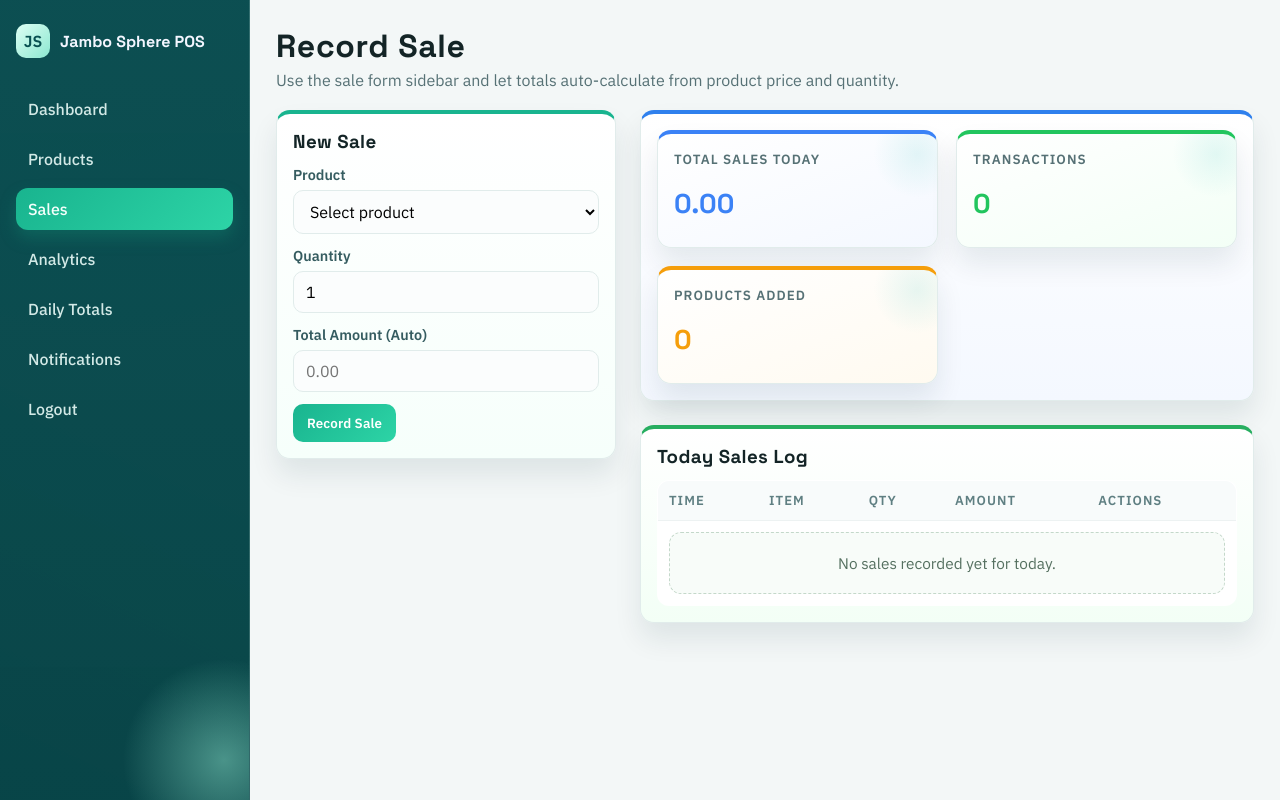
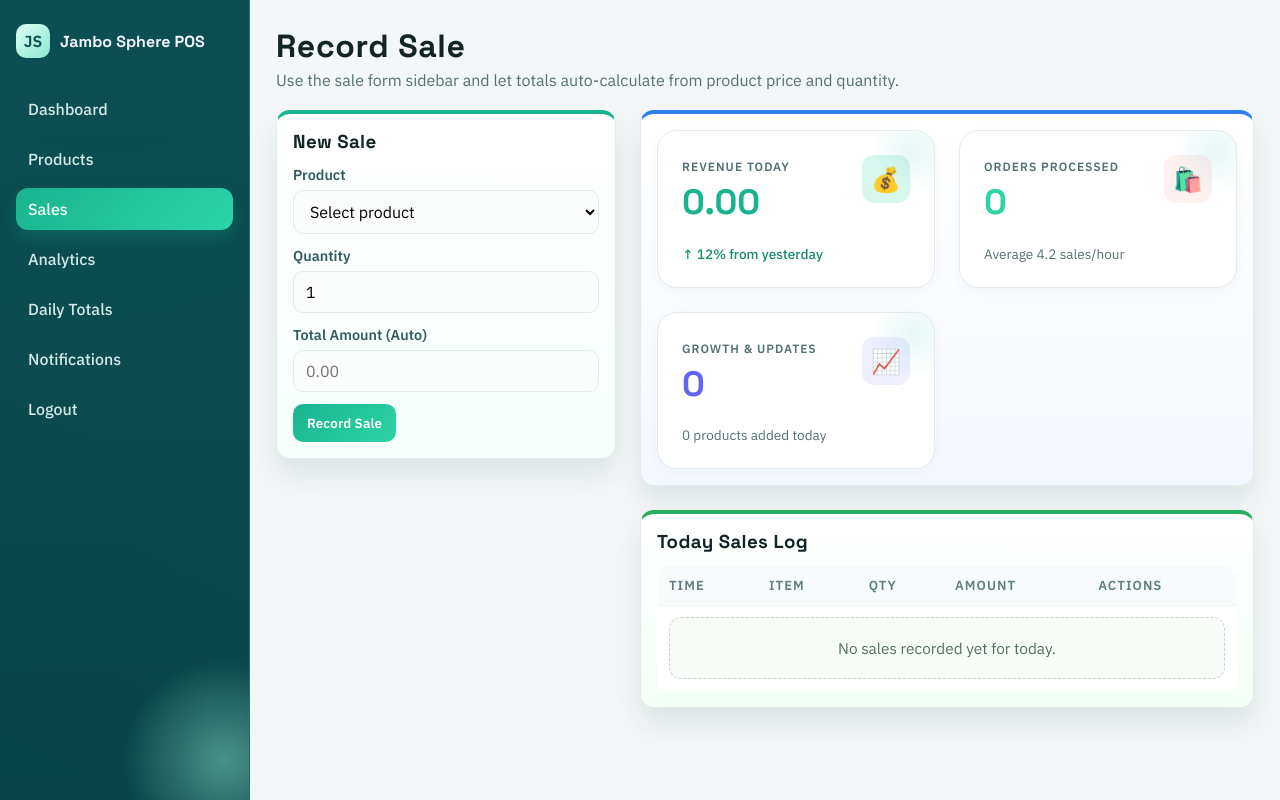
Before and after one commit to Tagoole/JamboSpherePOS, a Django app: page /sales/ in a window 1280 px wide. Run offline with Django 5.2, Linux system fonts and the light colour scheme; the visitor is signed in with stand-in values (Sample User, id 1); data that the repository does not hold is empty; parts of the project's set-up code (start-up, migrations or seed data) failed here and were passed over; some libraries are stand-ins or nearby versions.

Commit message:
Batch 3: 1 files

```diff
--- a/templates/pos/partials/today_totals.html
+++ b/templates/pos/partials/today_totals.html
@@ -1,16 +1,40 @@
-<div class="totals-grid">
-  <article class="card metric metric-total">
-    <small>Total Sales Today</small>
-    <strong>{{ total_sales_today|default:"0.00" }}</strong>
+<div class="totals-grid" style="display: grid; grid-template-columns: repeat(auto-fit, minmax(240px, 1fr)); gap: 24px;">
+  <article class="card metric metric-total" style="background: white; border: 1px solid var(--border); padding: 24px; border-radius: 20px; transition: transform 0.3s ease; box-shadow: 0 4px 15px rgba(0,0,0,0.03);">
+    <div style="display: flex; justify-content: space-between; align-items: flex-start;">
+      <div>
+        <small style="color: var(--ink-soft); font-weight: 600; text-transform: uppercase; font-size: 0.75rem; letter-spacing: 1px;">Revenue Today</small>
+        <strong style="display: block; font-size: 2.2rem; margin-top: 8px; color: var(--brand);">{{ total_sales_today|default:"0.00" }}</strong>
+      </div>
+      <div style="background: var(--brand-soft); width: 48px; height: 48px; border-radius: 12px; display: grid; place-items: center; font-size: 1.5rem;">💰</div>
+    </div>
+    <div style="margin-top: 15px; font-size: 0.85rem; color: #158b6e; font-weight: 500;">
+      ↑ 12% from yesterday
+    </div>
   </article>
 
-  <article class="card metric metric-transactions">
-    <small>Transactions</small>
-    <strong>{{ transactions_today|default:"0" }}</strong>
+  <article class="card metric metric-transactions" style="background: white; border: 1px solid var(--border); padding: 24px; border-radius: 20px; transition: transform 0.3s ease; box-shadow: 0 4px 15px rgba(0,0,0,0.03);">
+    <div style="display: flex; justify-content: space-between; align-items: flex-start;">
+      <div>
+        <small style="color: var(--ink-soft); font-weight: 600; text-transform: uppercase; font-size: 0.75rem; letter-spacing: 1px;">Orders Processed</small>
+        <strong style="display: block; font-size: 2.2rem; margin-top: 8px; color: var(--accent);">{{ transactions_today|default:"0" }}</strong>
+      </div>
+      <div style="background: rgba(255, 107, 107, 0.1); width: 48px; height: 48px; border-radius: 12px; display: grid; place-items: center; font-size: 1.5rem;">🛍️</div>
+    </div>
+    <div style="margin-top: 15px; font-size: 0.85rem; color: var(--ink-soft);">
+      Average 4.2 sales/hour
+    </div>
   </article>
 
-  <article class="card metric metric-products">
-    <small>Products Added</small>
-    <strong>{{ products_added_today|default:"0" }}</strong>
+  <article class="card metric metric-products" style="background: white; border: 1px solid var(--border); padding: 24px; border-radius: 20px; transition: transform 0.3s ease; box-shadow: 0 4px 15px rgba(0,0,0,0.03);">
+    <div style="display: flex; justify-content: space-between; align-items: flex-start;">
+      <div>
+        <small style="color: var(--ink-soft); font-weight: 600; text-transform: uppercase; font-size: 0.75rem; letter-spacing: 1px;">Growth & Updates</small>
+        <strong style="display: block; font-size: 2.2rem; margin-top: 8px; color: #6366f1;">{{ products_added_today|default:"0" }}</strong>
+      </div>
+      <div style="background: rgba(99, 102, 241, 0.1); width: 48px; height: 48px; border-radius: 12px; display: grid; place-items: center; font-size: 1.5rem;">📈</div>
+    </div>
+    <div style="margin-top: 15px; font-size: 0.85rem; color: var(--ink-soft);">
+      {{ products_added_today|default:"0" }} products added today
+    </div>
   </article>
 </div>
```
